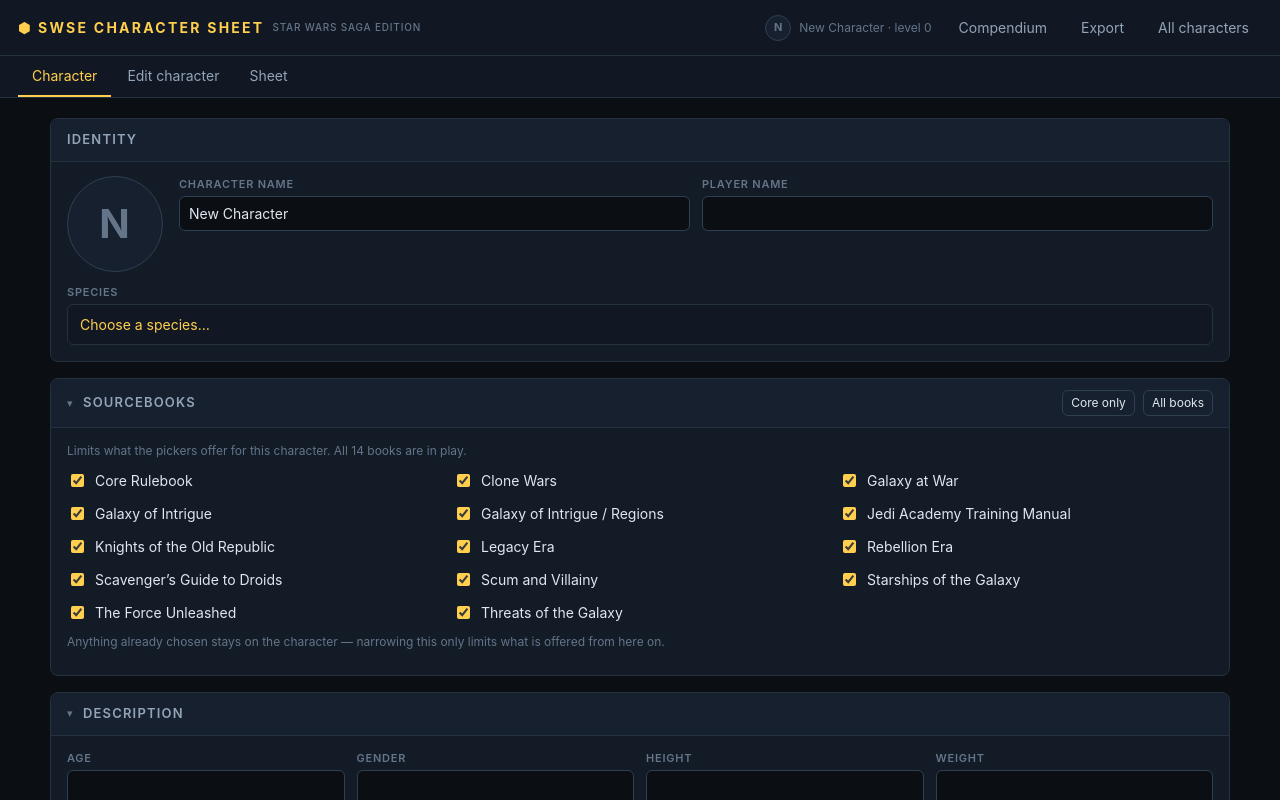
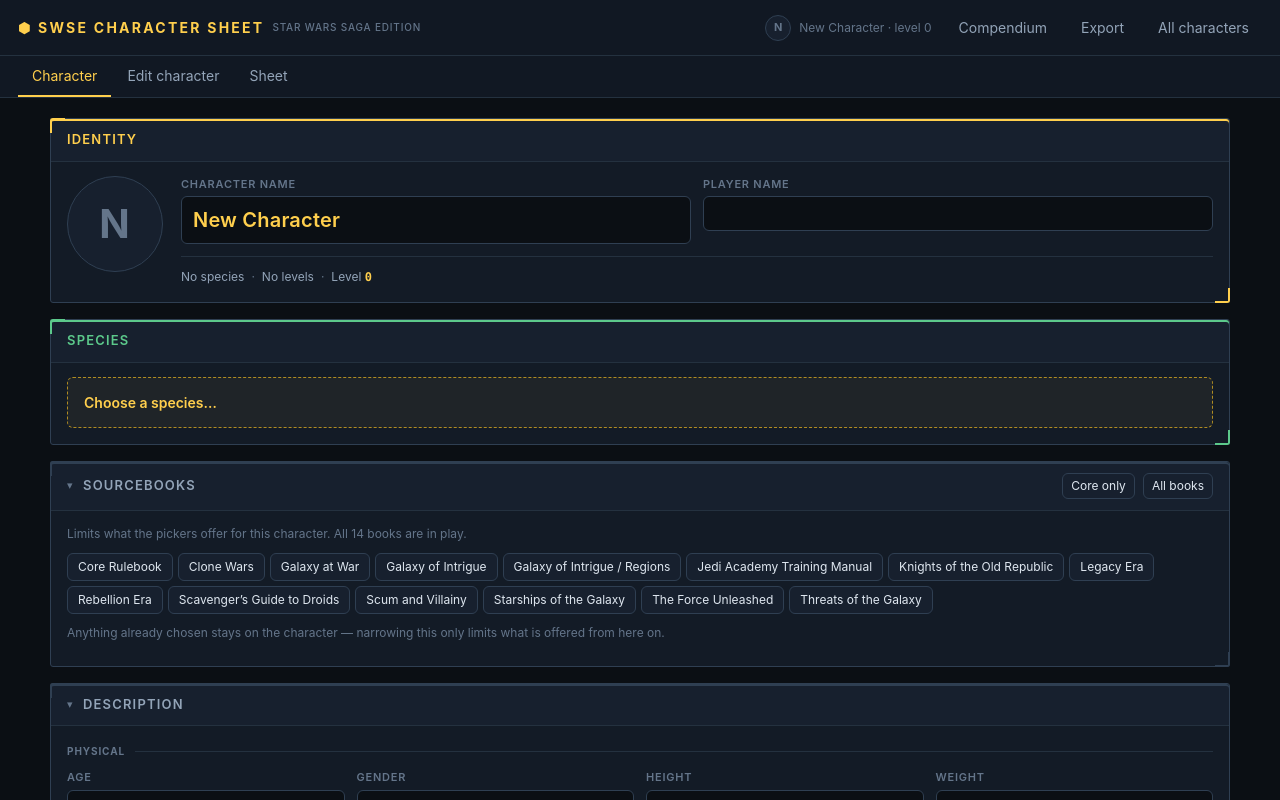
Before and after one commit to EddieRendel/SWSE-CharacterSheet, a React (Vite) app: page / in a window 1280 px wide. Both pictures are taken after a click on the button "New character". Built offline with nearby package versions, Linux system fonts and the light colour scheme.

Commit message:
Character tab style changes

```diff
--- a/src/components/Droid.tsx
+++ b/src/components/Droid.tsx
@@ -46,7 +46,7 @@
   const unresolved = priced.filter(p => p === null).length;
 
   return (
-    <Panel title="Droid chassis">
+    <Panel title="Droid chassis" className="framed tint-green">
       <p className="hint" style={{ marginBottom: 12 }}>
         Droids have no Constitution score: no bonus hit points from it, and Strength applies to
         Fortitude Defense instead. They are immune to poison, disease, radiation, vacuum,
--- a/src/components/Overview.tsx
+++ b/src/components/Overview.tsx
@@ -17,64 +17,91 @@
   const setTrait = (k: keyof Character['traits'], v: string) =>
     update(c => { c.traits[k] = v; });
 
+  const classLine = derived.classLevels.map(c => `${c.cls.name} ${c.levels}`).join(' / ');
+
   return (
-    <>
-      <Panel title="Identity">
-        <div className="row" style={{ alignItems: 'flex-start', gap: 16 }}>
+    <div className="character">
+      <Panel title="Identity" className="framed tint-accent">
+        <div className="identity-edit">
           <PortraitButton char={char} update={update} size={96} />
-          <div className="grow" style={{ flex: 1 }}>
+          <div className="grow">
             <div className="grid g2">
-              <Field label="Character name">
-                <input value={char.name} onChange={e => update(c => { c.name = e.target.value; })} />
-              </Field>
+              <div className="field name-field">
+                <label htmlFor="character-name">Character name</label>
+                <input id="character-name" value={char.name}
+                  onChange={e => update(c => { c.name = e.target.value; })} />
+              </div>
               <Field label="Player name">
                 <input value={char.playerName} onChange={e => update(c => { c.playerName = e.target.value; })} />
               </Field>
             </div>
+            {/* The same standing line the sheet leads with, so what you are editing and
+                what you will read at the table say the same thing. */}
+            <div className="identity-summary">
+              <span>{species?.name ?? 'No species'}</span>
+              <span className="sep">·</span>
+              <span>{classLine || 'No levels'}</span>
+              <span className="sep">·</span>
+              <span>Level <strong>{derived.level}</strong></span>
+            </div>
           </div>
         </div>
+      </Panel>
 
-        <div style={{ marginTop: 12 }}>
-          <Field label="Species">
-            <div className="row">
-              <button className="clickable item grow" onClick={() => setPickingSpecies(true)}>
-                {species ? (
-                  <>
-                    <span className="name">{species.name}</span>
-                    <span className="meta" style={{ marginLeft: 8 }}>
-                      {species.size} · speed {species.speed} squares
-                      {species.abilities && ' · ' + Object.entries(species.abilities).map(([a, v]) => `${signed(v)} ${a.toUpperCase()}`).join(', ')}
-                    </span>
-                  </>
-                ) : <span className="warn">Choose a species…</span>}
-              </button>
-              {species && (
-                <button className="ghost" onClick={() => update(c => { c.speciesId = null; })}>Clear</button>
-              )}
-            </div>
-          </Field>
-        </div>
-
-        {species && (
-          <div style={{ marginTop: 12 }}>
-            <div className="row" style={{ flexWrap: 'wrap', marginBottom: 8 }}>
+      {/* Species was a grey row inside Identity with its ability modifiers as dim 12px meta
+          text — the single most consequential choice on the page, drawn like a list item. */}
+      <Panel
+        title="Species"
+        className="framed tint-green"
+        actions={species && (
+          <div className="row">
+            <button className="sm" onClick={() => setPickingSpecies(true)}>Change</button>
+            <button className="sm ghost" onClick={() => update(c => { c.speciesId = null; })}>Clear</button>
+          </div>
+        )}
+      >
+        {!species ? (
+          <button className="species-empty" onClick={() => setPickingSpecies(true)}>
+            Choose a species…
+          </button>
+        ) : (
+          <>
+            <div className="species-head">
+              <span className="species-name">{species.name}</span>
               {species.bonusFeat && <span className="badge green">bonus feat</span>}
               {species.bonusSkill && <span className="badge green">bonus trained skill</span>}
               {(species.languages ?? []).map(l => <span key={l} className="badge">{l}</span>)}
             </div>
+
+            {species.abilities && (
+              <div className="species-mods">
+                {Object.entries(species.abilities).map(([a, v]) => (
+                  <span key={a} className="species-mod">
+                    <span className="k">{a.toUpperCase()}</span>
+                    <span className={`v ${v > 0 ? 'up' : 'down'}`}>{signed(v)}</span>
+                  </span>
+                ))}
+              </div>
+            )}
+
+            <div className="species-facts">
+              <span><span className="k">Size</span><span className="v">{species.size}</span></span>
+              <span><span className="k">Speed</span><span className="v">{species.speed} sq</span></span>
+            </div>
+
             {(species.features ?? []).length > 0 && (
               <>
-                <h3 style={{ marginBottom: 6 }}>Species traits</h3>
+                <div className="group-rule">Traits</div>
                 <div className="chips">
                   {(species.features ?? []).map((f, i) => (
-                    <button key={i} className="chip clickable" style={{ width: 'auto' }} onClick={() => setViewing(f.id)}>
+                    <button key={i} className="chip tone-green" style={{ width: 'auto' }} onClick={() => setViewing(f.id)}>
                       {featureName(f.id, f.spec)}
                     </button>
                   ))}
                 </div>
               </>
             )}
-          </div>
+          </>
         )}
       </Panel>
 
@@ -91,7 +118,8 @@
       {/* Condition, damage, Force points, destiny and Dark Side score live on the sheet —
           they change during play, not while building the character. */}
 
-      <Panel collapseId="character:description" title="Description">
+      <Panel collapseId="character:description" title="Description" className="framed">
+        <div className="group-rule">Physical</div>
         <div className="grid g4">
           <Field label="Age"><input value={t.age} onChange={e => setTrait('age', e.target.value)} /></Field>
           <Field label="Gender"><input value={t.gender} onChange={e => setTrait('gender', e.target.value)} /></Field>
@@ -100,12 +128,16 @@
           <Field label="Eyes"><input value={t.eyes} onChange={e => setTrait('eyes', e.target.value)} /></Field>
           <Field label="Hair"><input value={t.hair} onChange={e => setTrait('hair', e.target.value)} /></Field>
           <Field label="Skin"><input value={t.skin} onChange={e => setTrait('skin', e.target.value)} /></Field>
+        </div>
+
+        <div className="group-rule">Origin</div>
+        <div className="grid g2">
           <Field label="Homeworld"><input value={t.homeworld} onChange={e => setTrait('homeworld', e.target.value)} /></Field>
-        </div>
-        <div style={{ marginTop: 12 }}>
           <Field label="Affiliation"><input value={t.affiliation} onChange={e => setTrait('affiliation', e.target.value)} /></Field>
         </div>
-        <div className="grid g2" style={{ marginTop: 12 }}>
+
+        <div className="group-rule">In their own words</div>
+        <div className="grid g2">
           <Field label="Appearance"><textarea value={t.appearance} onChange={e => setTrait('appearance', e.target.value)} /></Field>
           <Field label="Personality"><textarea value={t.personality} onChange={e => setTrait('personality', e.target.value)} /></Field>
         </div>
@@ -130,7 +162,7 @@
           <FeatureDetail feature={FEATURES[viewing]} />
         </Modal>
       )}
-    </>
+    </div>
   );
 }
 
@@ -305,6 +337,7 @@
     <Panel
       collapseId="character:sourcebooks"
       title="Sourcebooks"
+      className="framed"
       actions={
         <div className="row">
           <button className="sm" onClick={() => setBooks(['core'])}>Core only</button>
@@ -321,12 +354,19 @@
           : <>All {ALL_BOOKS.length} books are in play.</>}
       </p>
 
-      <div className="grid g3">
+      {/* Toggles rather than a grid of checkbox rows. Fourteen ticked boxes were the
+          brightest thing on a page about who the character is, and this panel is
+          configuration — it should take the least room, not the most. */}
+      <div className="book-toggles">
         {ALL_BOOKS.map(b => (
-          <label key={b} className="row" style={{ gap: 8, cursor: 'pointer' }}>
-            <input type="checkbox" checked={isOn(b)} onChange={() => toggle(b)} />
-            <span className={isOn(b) ? '' : 'faint'}>{BOOK_NAMES[b] ?? b}</span>
-          </label>
+          <button
+            key={b}
+            className={`sm ${isOn(b) ? '' : 'off'}`}
+            aria-pressed={isOn(b)}
+            onClick={() => toggle(b)}
+          >
+            {BOOK_NAMES[b] ?? b}
+          </button>
         ))}
       </div>
 
@@ -361,7 +401,7 @@
   const incomplete = !nh.trait || !nh.sacrifice;
 
   return (
-    <Panel title="Near-Human">
+    <Panel title="Near-Human" className="framed tint-green">
       <p className="hint" style={{ marginBottom: 12 }}>
         A Near-Human uses the Human stat block and trades <strong>either</strong> its bonus feat{' '}
         <strong>or</strong> its bonus trained skill for a single Near-Human trait, plus up to{' '}
--- a/src/index.css
+++ b/src/index.css
@@ -916,6 +916,85 @@
    inheritance. These only set the variable the frame reads. */
 .panel.tint-green { --tone: var(--green); }
 .panel.tint-purple { --tone: var(--purple); }
+.panel.tint-accent { --tone: var(--sheet-accent); }
+
+/* ---------- the character page ---------- */
+/* It was three identical grey boxes of identical inputs, and the only colour on it was the
+   fourteen ticked checkboxes on the least interesting panel. */
+
+/* Who this is: the portrait at a size worth looking at, the name at the size of a name. */
+.identity-edit { display: flex; align-items: flex-start; gap: 18px; flex-wrap: wrap; }
+.identity-edit > .grow { flex: 1 1 320px; min-width: 0; }
+.identity-edit .name-field input {
+  font-size: 20px; font-weight: 600; letter-spacing: 0.01em;
+  color: var(--sheet-accent); padding: 8px 11px;
+}
+/* The same line the sheet leads with, so the two pages agree about who is being edited. */
+.identity-summary {
+  display: flex; align-items: center; gap: 7px; flex-wrap: wrap;
+  margin-top: 12px; padding-top: 11px; border-top: 1px solid var(--border);
+  font-size: 12px; color: var(--text-dim);
+}
+.identity-summary .sep { color: var(--text-faint); }
+.identity-summary strong { color: var(--sheet-accent); font-family: var(--mono); }
+
+/* What the species gives you, as numbers rather than as a sentence in grey 12px. A bonus
+   and a penalty are not the same news, so they are not the same colour. */
+.species-head { display: flex; align-items: baseline; gap: 10px; flex-wrap: wrap; }
+.species-name { font-size: 17px; font-weight: 600; }
+.species-mods { display: flex; gap: 6px; flex-wrap: wrap; margin-top: 10px; }
+.species-mod {
+  display: inline-flex; align-items: baseline; gap: 6px;
+  background: var(--bg-2); border: 1px solid var(--border);
+  border-radius: 5px; padding: 3px 9px;
+}
+.species-mod .k {
+  font-size: 9px; font-weight: 700; letter-spacing: 0.08em; color: var(--text-faint);
+}
+.species-mod .v { font-family: var(--mono); font-weight: 700; font-size: 14px; }
+.species-mod .v.up { color: var(--green); }
+.species-mod .v.down { color: var(--red); }
+.species-facts {
+  display: flex; gap: 6px 16px; flex-wrap: wrap; margin-top: 10px; font-size: 13px;
+}
+.species-facts .k {
+  font-size: 9px; text-transform: uppercase; letter-spacing: 0.08em;
+  color: var(--text-faint); font-weight: 700; margin-right: 5px;
+}
+.species-facts .v { font-family: var(--mono); font-weight: 700; }
+/* Nothing chosen yet is the one thing on this page worth interrupting for. */
+.species-empty {
+  display: block; width: 100%; text-align: left;
+  padding: 14px 16px; border-radius: 6px;
+  background: rgba(255,207,77,0.05);
+  border: 1px dashed var(--accent-dim); color: var(--accent);
+  font-weight: 600; cursor: pointer;
+}
+.species-empty:hover:not(:disabled) { background: rgba(255,207,77,0.11); border-color: var(--accent); }
+
+/* A rule with a name on it, for splitting one long panel into the things it is actually
+   about — the description panel was twelve identical boxes in a row. */
+.group-rule {
+  display: flex; align-items: center; gap: 10px;
+  margin: 18px 0 10px;
+  font-size: 10px; text-transform: uppercase; letter-spacing: 0.09em;
+  color: var(--text-faint); font-weight: 700;
+}
+.group-rule::after { content: ''; flex: 1; height: 1px; background: var(--border); }
+.group-rule:first-child { margin-top: 0; }
+
+/* Fourteen checkbox rows read as the most important thing on the page purely by taking up
+   the most of it. As toggles they are a third of the height and stop shouting. */
+.book-toggles { display: flex; flex-wrap: wrap; gap: 5px; }
+.book-toggles button { font-size: 12px; padding: 4px 10px; }
+/* Every book is in play unless you say otherwise, so being on is the quiet state and what
+   you have ruled out is what wants marking. Filling all fourteen instead made the least
+   interesting panel on the page the brightest thing on it. */
+.book-toggles button.off {
+  background: none; border-style: dashed; color: var(--text-faint);
+  text-decoration: line-through; text-decoration-color: var(--border-2);
+}
+.book-toggles button.off:hover:not(:disabled) { color: var(--text-dim); background: var(--bg-3); }
 
 /* ---------- the lower column ---------- */
 /* One switcher, not three loose buttons that happened to sit in a panel header. */
```
